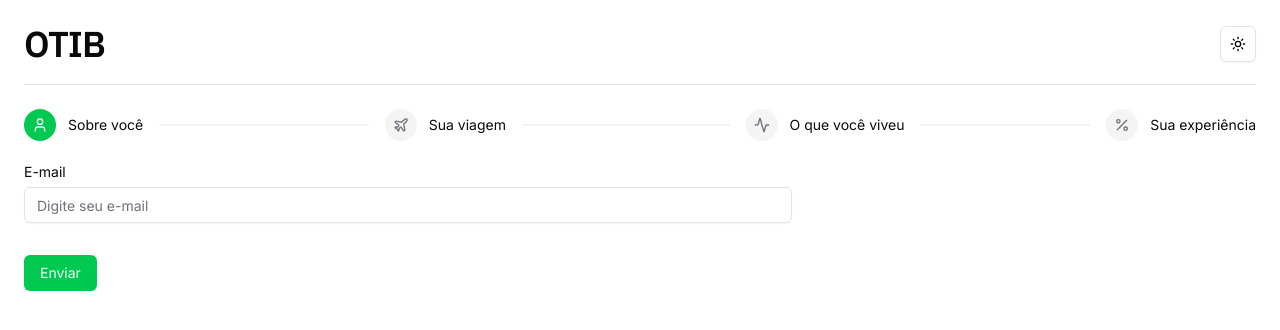
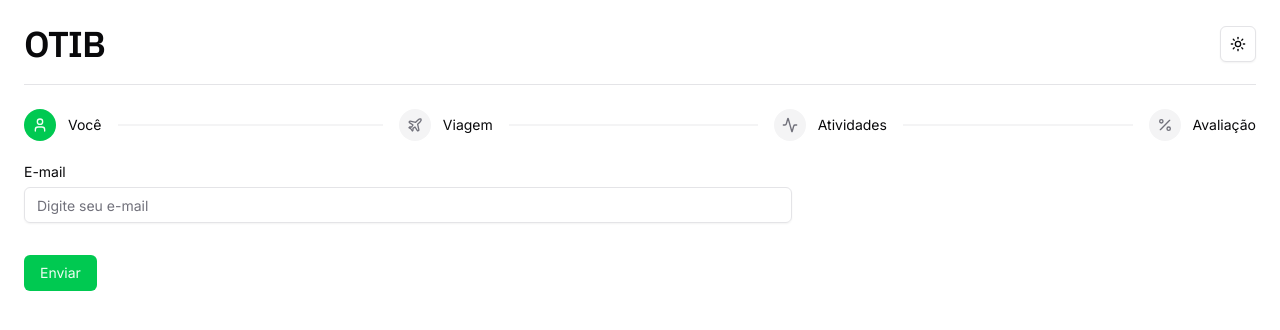
Before and after one commit to otib-hub/otib-portal, a Next.js app: page /form in a window 1280 px wide. Shown: the top 330 px of the page. Built offline with nearby package versions, Linux system fonts and the light colour scheme.

Commit message:
refactor: rename "form" folder correctly for routing

```diff
--- a/src/app/[form]/page.tsx
+++ b/src/app/form/page.tsx
@@ -6,22 +6,22 @@ const steps = [
 	{
 		step: 1,
 		icon: User,
-		title: 'Sobre você',
+		title: 'Você',
 	},
 	{
 		step: 2,
 		icon: Plane,
-		title: 'Sua viagem',
+		title: 'Viagem',
 	},
 	{
 		step: 3,
 		icon: Activity,
-		title: 'O que você viveu',
+		title: 'Atividades',
 	},
 	{
 		step: 4,
 		icon: Percent,
-		title: 'Sua experiência',
+		title: 'Avaliação',
 	},
 ];
 
```
